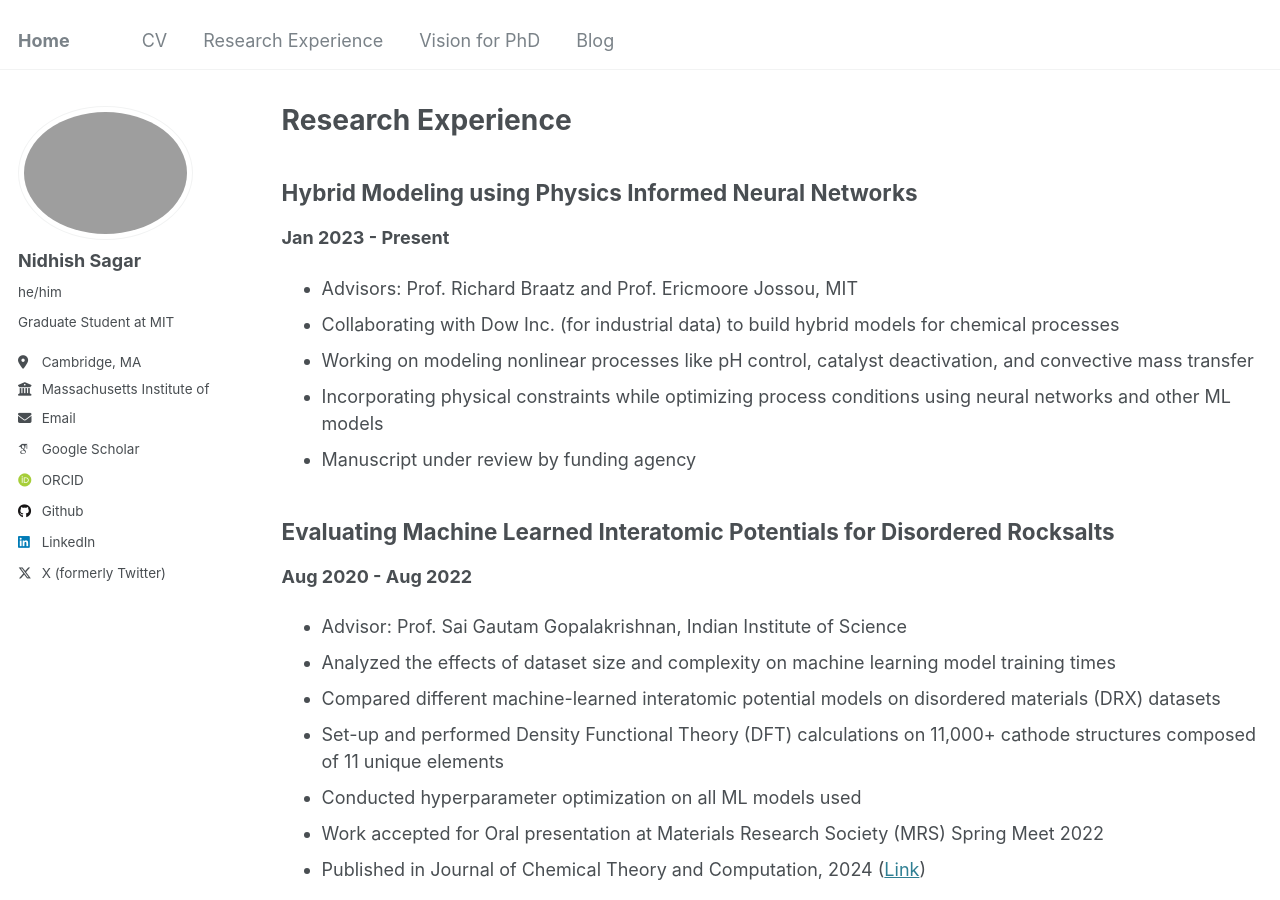
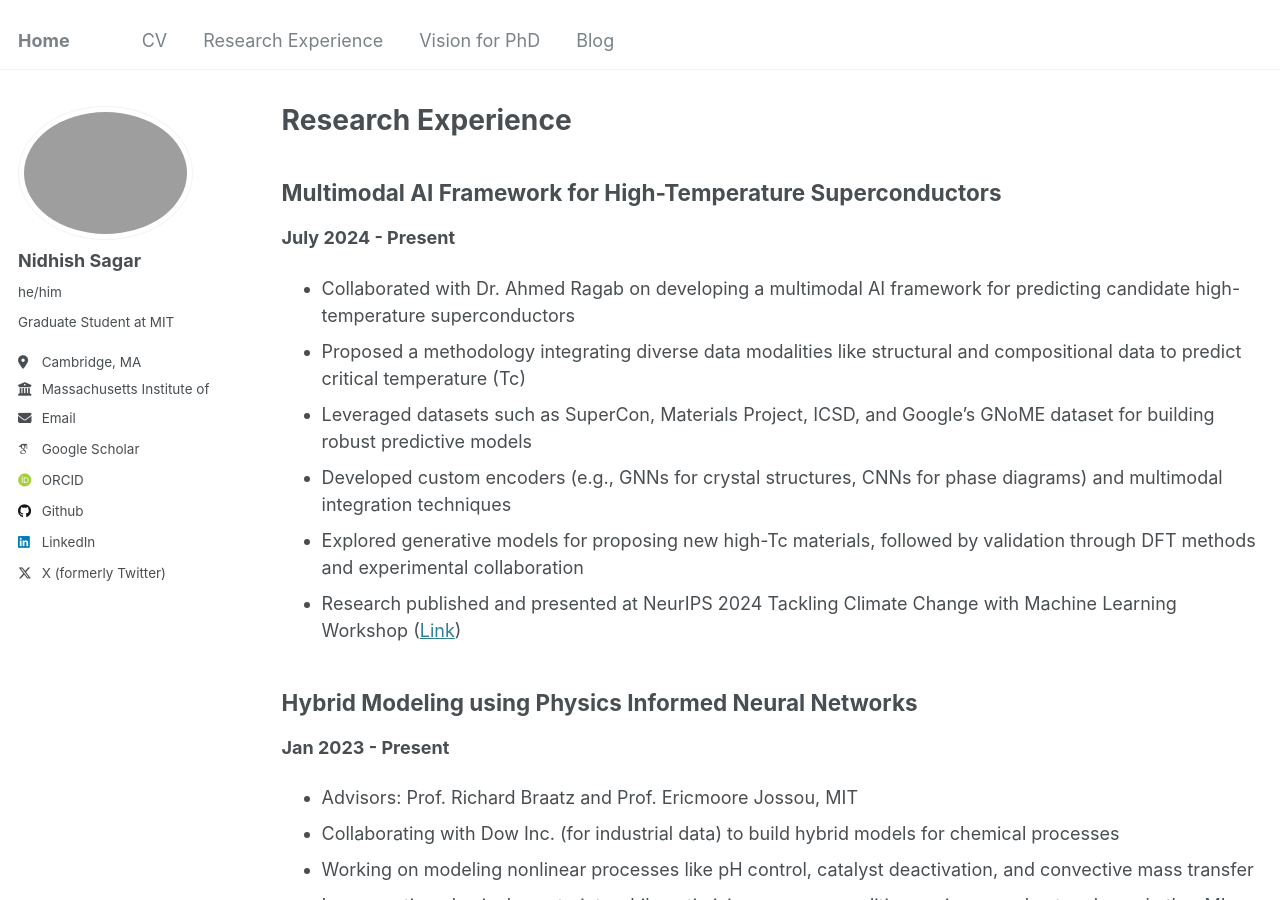
Before and after one commit to sagarnidhish/sagarnidhish.github.io, a Jekyll site: the page built from _pages/research_experience.html, in a window 1280 px wide and 900 px high. Built offline with Jekyll 4.4.1, drawn with Linux system fonts in a browser that asks for light colours; some web fonts are replaced.

Commit message:
Update research_experience.html

```diff
--- a/_pages/research_experience.html
+++ b/_pages/research_experience.html
@@ -8,6 +8,20 @@ author_profile: true
 {% include base_path %}
 
 <!-- New style rendering if research categories are defined -->
+
+<div>
+  <h2>Multimodal AI Framework for High-Temperature Superconductors</h2>
+  <p><strong>July 2024 - Present </strong></p>
+  <ul>
+    <li>Collaborated with Dr. Ahmed Ragab on developing a multimodal AI framework for predicting candidate high-temperature superconductors</li>
+    <li>Proposed a methodology integrating diverse data modalities like structural and compositional data to predict critical temperature (Tc)</li>
+    <li>Leveraged datasets such as SuperCon, Materials Project, ICSD, and Google’s GNoME dataset for building robust predictive models</li>
+    <li>Developed custom encoders (e.g., GNNs for crystal structures, CNNs for phase diagrams) and multimodal integration techniques</li>
+    <li>Explored generative models for proposing new high-Tc materials, followed by validation through DFT methods and experimental collaboration</li>
+    <li>Research published and presented at NeurIPS 2024 Tackling Climate Change with Machine Learning Workshop (<a href="https://neurips.cc/virtual/2024/100577">Link</a>)</li>
+  </ul>
+</div>
+
 <div>
   <h2>Hybrid Modeling using Physics Informed Neural Networks </h2>
   <p><strong>Jan 2023 - Present</strong></p>
```
